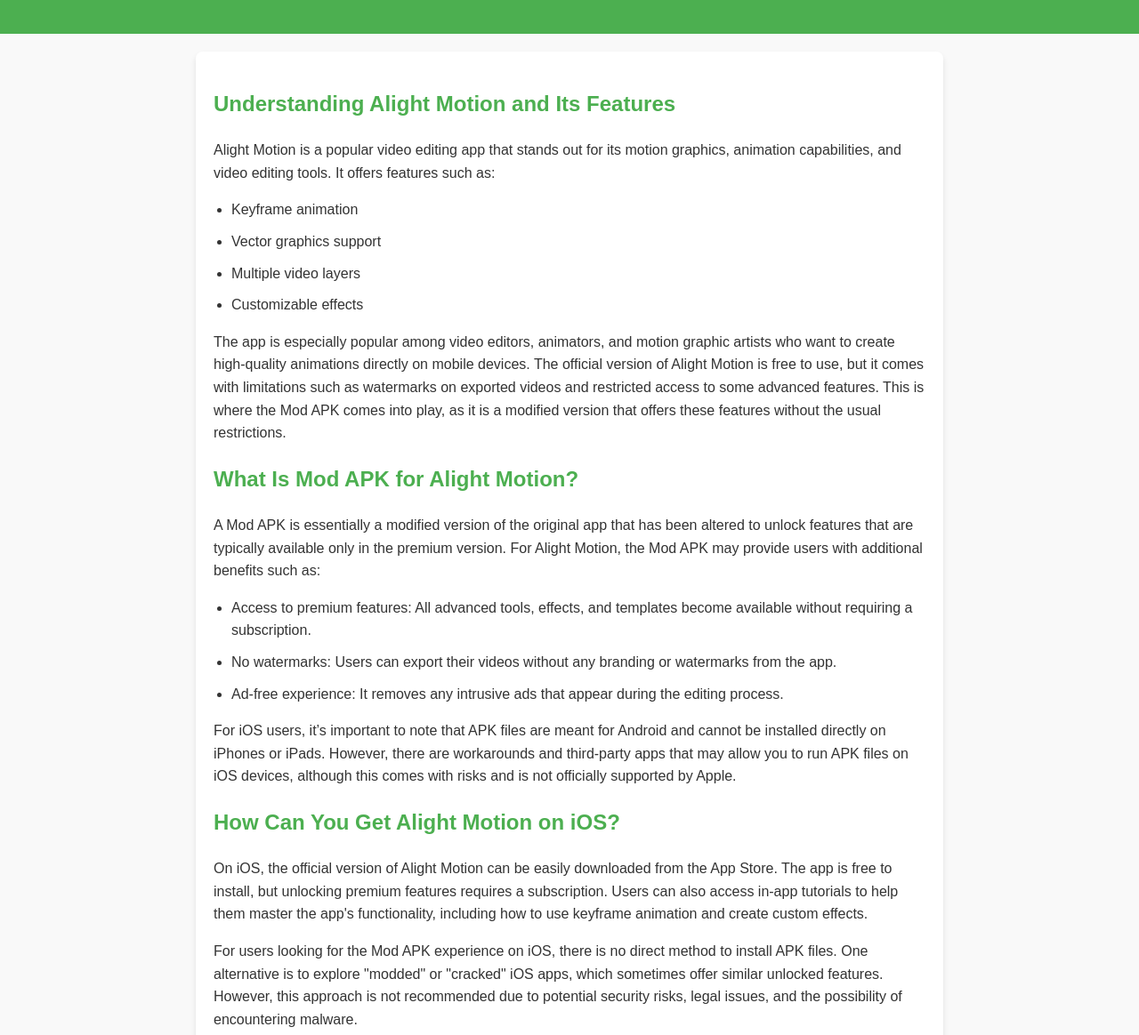
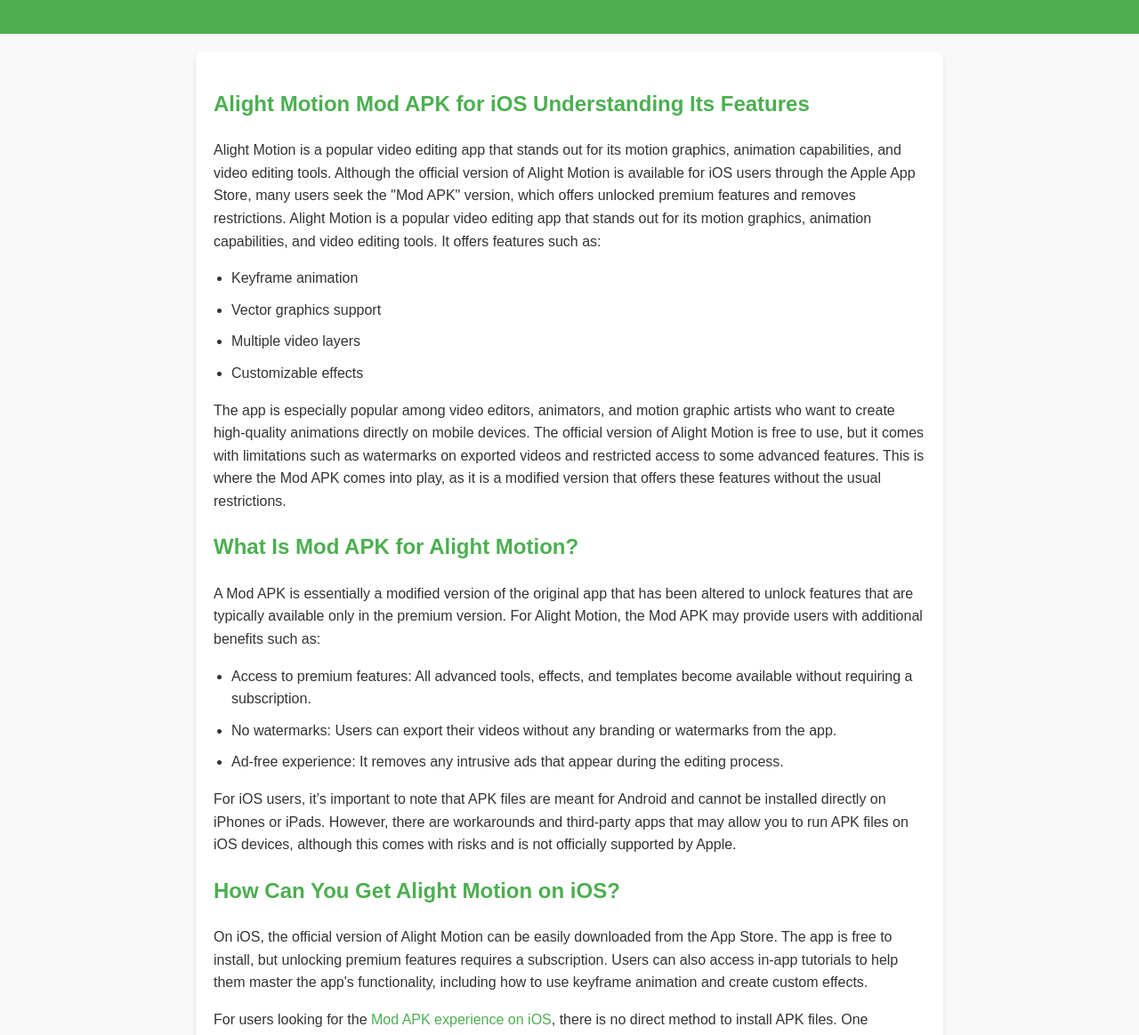
Before and after one commit to tamrupk/Alight-Motion-Mod-APK-For-IOS, a plain HTML site: page index.html in a window 1280 px wide. Shown: the part 96-1260 px from the top of the page at 89% size. Drawn offline with Linux system fonts and the light colour scheme.

Commit message:
index.html

```diff
--- a/index.html
+++ b/index.html
@@ -76,8 +76,8 @@
     </header>
     <main>
         <section>
-            <h2>Understanding Alight Motion and Its Features</h2>
-            <p>Alight Motion is a popular video editing app that stands out for its motion graphics, animation capabilities, and video editing tools. It offers features such as:</p>
+            <h2>Alight Motion Mod APK for iOS Understanding Its Features</h2>
+            <p>Alight Motion is a popular video editing app that stands out for its motion graphics, animation capabilities, and video editing tools. Although the official version of Alight Motion is available for iOS users through the Apple App Store, many users seek the "Mod APK" version, which offers unlocked premium features and removes restrictions. Alight Motion is a popular video editing app that stands out for its motion graphics, animation capabilities, and video editing tools. It offers features such as:</p>
             <ul>
                 <li>Keyframe animation</li>
                 <li>Vector graphics support</li>
@@ -101,7 +101,7 @@
         <section>
             <h2>How Can You Get Alight Motion on iOS?</h2>
             <p>On iOS, the official version of Alight Motion can be easily downloaded from the App Store. The app is free to install, but unlocking premium features requires a subscription. Users can also access in-app tutorials to help them master the app's functionality, including how to use keyframe animation and create custom effects.</p>
-            <p>For users looking for the Mod APK experience on iOS, there is no direct method to install APK files. One alternative is to explore "modded" or "cracked" iOS apps, which sometimes offer similar unlocked features. However, this approach is not recommended due to potential security risks, legal issues, and the possibility of encountering malware.</p>
+            <p>For users looking for the <a href="https://alightmotionapkes.com/alight-motion-mod-apk-for-ios/">Mod APK experience on iOS</a>, there is no direct method to install APK files. One alternative is to explore "modded" or "cracked" iOS apps, which sometimes offer similar unlocked features. However, this approach is not recommended due to potential security risks, legal issues, and the possibility of encountering malware.</p>
         </section>
 
         <section class="alert">
@@ -112,7 +112,7 @@
 
         <section>
             <h2>Benefits of Using the Official Version of Alight Motion</h2>
-            <p>Instead of relying on Mod APKs or cracked apps, using the official version of Alight Motion ensures that you are receiving regular updates, security patches, and customer support. Additionally, subscribing to the premium version allows you to access all the advanced features, such as unlimited layers, more effects, and higher export quality, without violating any legal terms.</p>
+            <p>Instead of relying on Mod APKs or cracked apps, using the official version of <a href="https://www.behance.net/gallery/214633329/Alight-Motion-Vs-CapCut-Alight-Motion-Apkes">Alight Motion ensures</a> that you are receiving regular updates, security patches, and customer support. Additionally, subscribing to the premium version allows you to access all the advanced features, such as unlimited layers, more effects, and higher export quality, without violating any legal terms.</p>
             <p>By opting for the official app, users can also stay compliant with Apple’s guidelines, reducing the risk of facing penalties or device issues caused by using unauthorized software.</p>
         </section>
 
```
